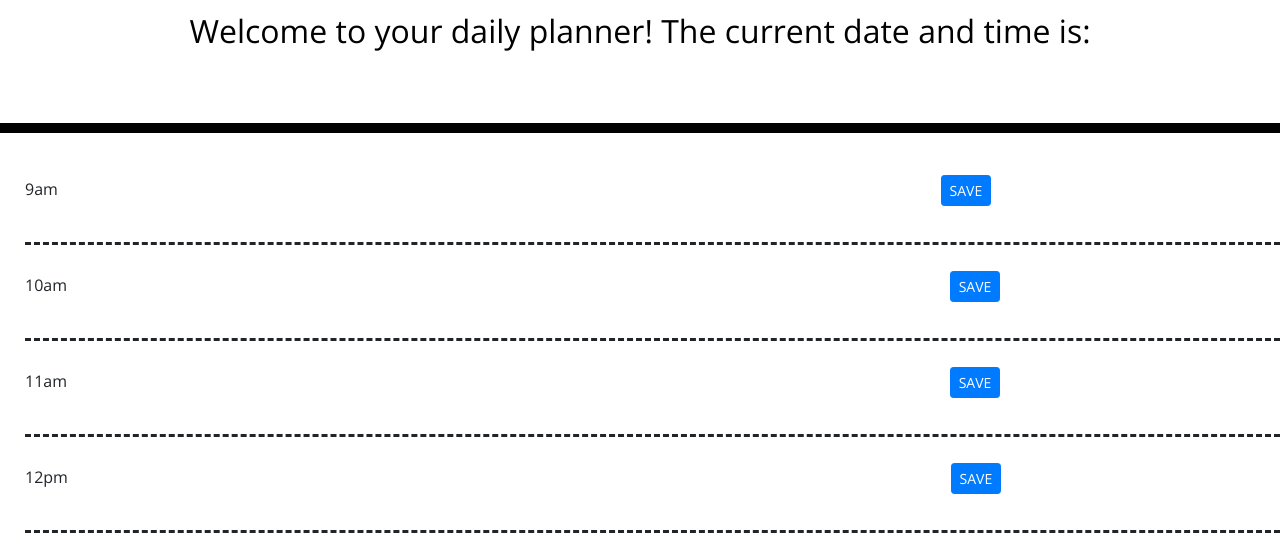
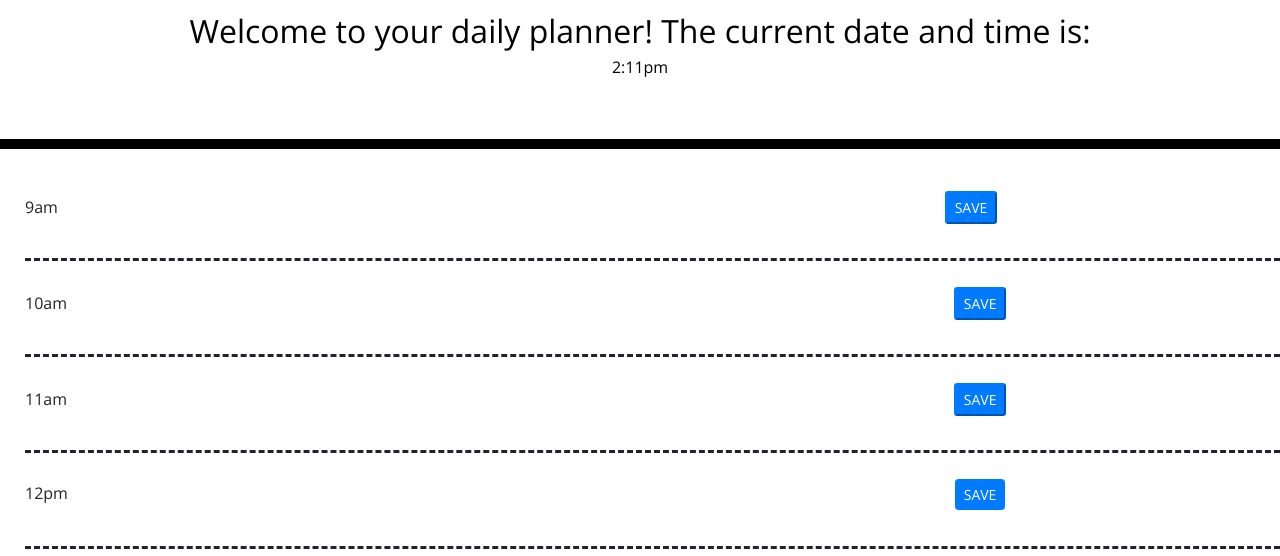
Before and after one commit to vmcguire6377/dailyplanner, a plain HTML site: page index.html in a window 1280 px wide. Shown: the part 182-738 px from the top of the page. Drawn offline with nearby package versions, Linux system fonts and the light colour scheme; files that its build step writes are made by us from their sources; files whose address does not match are found by name.

Commit message:
Update index.html

```diff
--- a/index.html
+++ b/index.html
@@ -10,7 +10,9 @@
         integrity="sha384-50oBUHEmvpQ+1lW4y57PTFmhCaXp0ML5d60M1M7uH2+nqUivzIebhndOJK28anvf" crossorigin="anonymous" />
     <link href="https://fonts.googleapis.com/css?family=Open+Sans&display=swap" rel="stylesheet" />
     <link rel="stylesheet" href="./assets/css/style.css" />
-  <script src ="https://cdnjs.cloudflare.com/ajax/libs/moment.js/2.22.1/moment.min.js"></script>
+    <script src="https://cdnjs.cloudflare.com/ajax/libs/moment.js/2.22.1/moment.min.js"></script>
+    <script src="https://code.jquery.com/jquery-3.6.0.min.js"
+        integrity="sha256-/xUj+3OJU5yExlq6GSYGSHk7tPXikynS7ogEvDej/m4=" crossorigin="anonymous"></script>
 
     <title>Work Day Scheduler</title>
 </head>
@@ -23,48 +25,62 @@
 
         <h2>Welcome to your daily planner! The current date and time is:</h2>
 
-      <div id="clock"></div>
+        <div id="clock">2:11pm</div>
+    </header>
 
 
-
-</header>
     <div class="body">
-
         <form>
             <div class="form-group">
                 <label for="eventDescription">9am</label>
-      <textarea id="eventDescription" rows="1"></textarea><button id="save" type="button" class="btn btn-primary btn-sm mx-auto">SAVE</button>
-      <p id="userInput"></div>
+                <textarea class="schedInput" id="9" rows="1"></textarea>
+                <button id="9" type="button" class="btnSave btn-primary btn-sm mx-auto">SAVE</button>
+            </div>
             <div class="form-group">
                 <label for="eventDescription">10am</label>
-      <textarea id="eventDescription" rows="1"></textarea><button id="save" type="button" class="btn btn-primary btn-sm mx-auto">SAVE</button></div>
-      <p id="userInput"></div>
+                <textarea class="schedInput" id="10" rows="1"></textarea>
+                <button id="10" type="button" class="btnSave btn-primary btn-sm mx-auto">SAVE</button>
+            </div>
             <div class="form-group">
                 <label for="eventDescription">11am</label>
-      <textarea id="eventDescription" rows="1"></textarea><button id="save" type="button" class="btn btn-primary btn-sm mx-auto">SAVE</button></div>
+                <textarea class="schedInput" id="11" rows="1"></textarea>
+                <button id="11" type="button" class="btnSave btn-primary btn-sm mx-auto">SAVE</button>
+            </div>
             <div class="form-group">
                 <label for="eventDescription">12pm</label>
-      <textarea id="eventDescription" rows="1"></textarea><button id="save" type="button" class="btn btn-primary btn-sm mx-auto">SAVE</button></div>
+                <textarea class="schedInput" id="12" rows="1"></textarea>
+                <button id="save" type="button" class="btn btn-primary btn-sm mx-auto">SAVE</button>
+            </div>
             <div class="form-group">
                 <label for="eventDescription">1pm</label>
-      <textarea id="eventDescription" rows="1"></textarea><button id="save" type="button" class="btn btn-primary btn-sm mx-auto">SAVE</button></div>
+                <textarea class="schedInput" id="1" rows="1"></textarea>
+                <button id="save" type="button" class="btn btn-primary btn-sm mx-auto">SAVE</button>
+            </div>
             <div class="form-group">
                 <label for="eventDescription">2pm</label>
-      <textarea id="eventDescription" rows="1"></textarea><button id="save" type="button" class="btn btn-primary btn-sm mx-auto">SAVE</button></div>
+                <textarea id="schedInput" rows="1"></textarea>
+                <button id="save" type="button" class="btn btn-primary btn-sm mx-auto">SAVE</button>
+            </div>
             <div class="form-group">
                 <label for="eventDescription">3pm</label>
-      <textarea id="eventDescription" rows="1"></textarea><button id="save" type="button" class="btn btn-primary btn-sm mx-auto">SAVE</button></div>
+                <textarea id="schedInput" rows="1"></textarea>
+                <button id="save" type="button" class="btn btn-primary btn-sm mx-auto">SAVE</button>
+            </div>
             <div class="form-group">
                 <label for="eventDescription">4pm</label>
-      <textarea id="eventDescription" rows="1"></textarea><button id="save" type="button" class="btn btn-primary btn-sm mx-auto">SAVE</button></div>
+                <textarea id="schedInput" rows="1"></textarea>
+                <button id="save" type="button" class="btn btn-primary btn-sm mx-auto">SAVE</button>
+            </div>
             <div class="form-group">
                 <label for="eventDescription">5pm</label>
-      <textarea id="eventDescription" rows="1"></textarea><button id="save" type="button" class="btn btn-primary btn-sm mx-auto">SAVE</button></div>
-
+                <textarea id="schedInput" rows="1"></textarea>
+                <button id="save" type="button" class="btn btn-primary btn-sm mx-auto">SAVE</button>
+            </div>
         </form>
     </div>
 </body>
 
 
 <script src="./assets/js/script.js"></script>
+
 </html>
```
Lines whose indentation alone changed are shown as unchanged.
